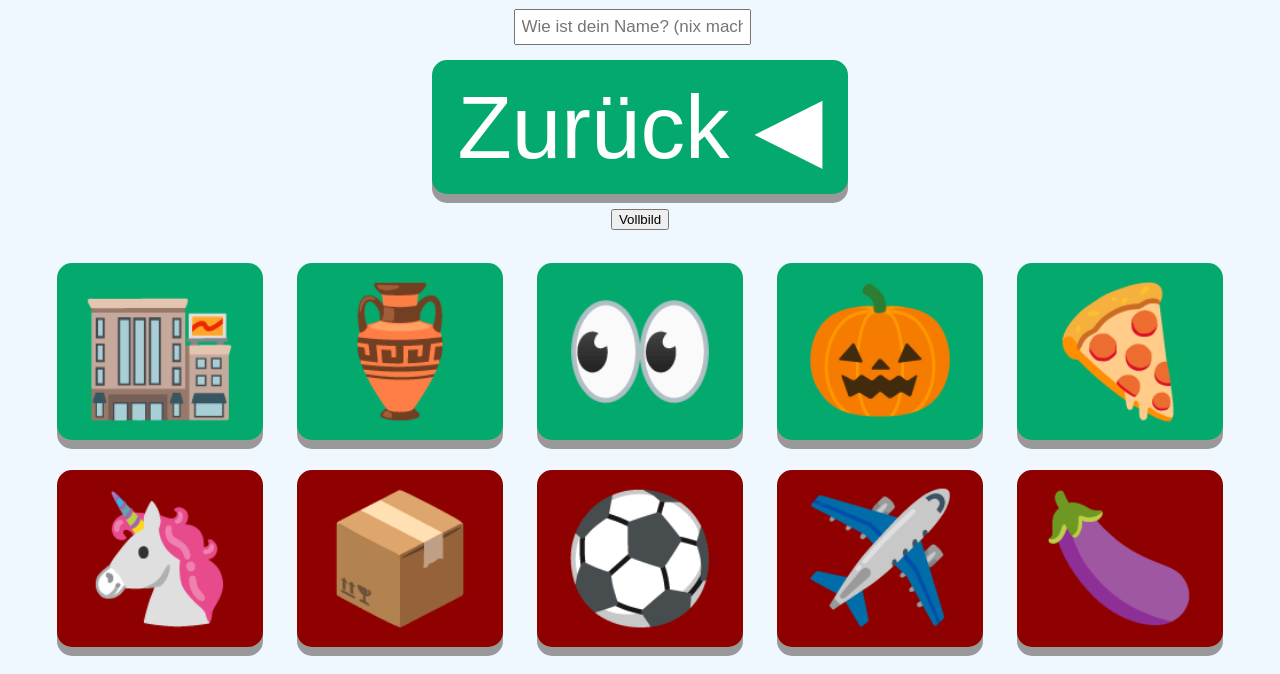
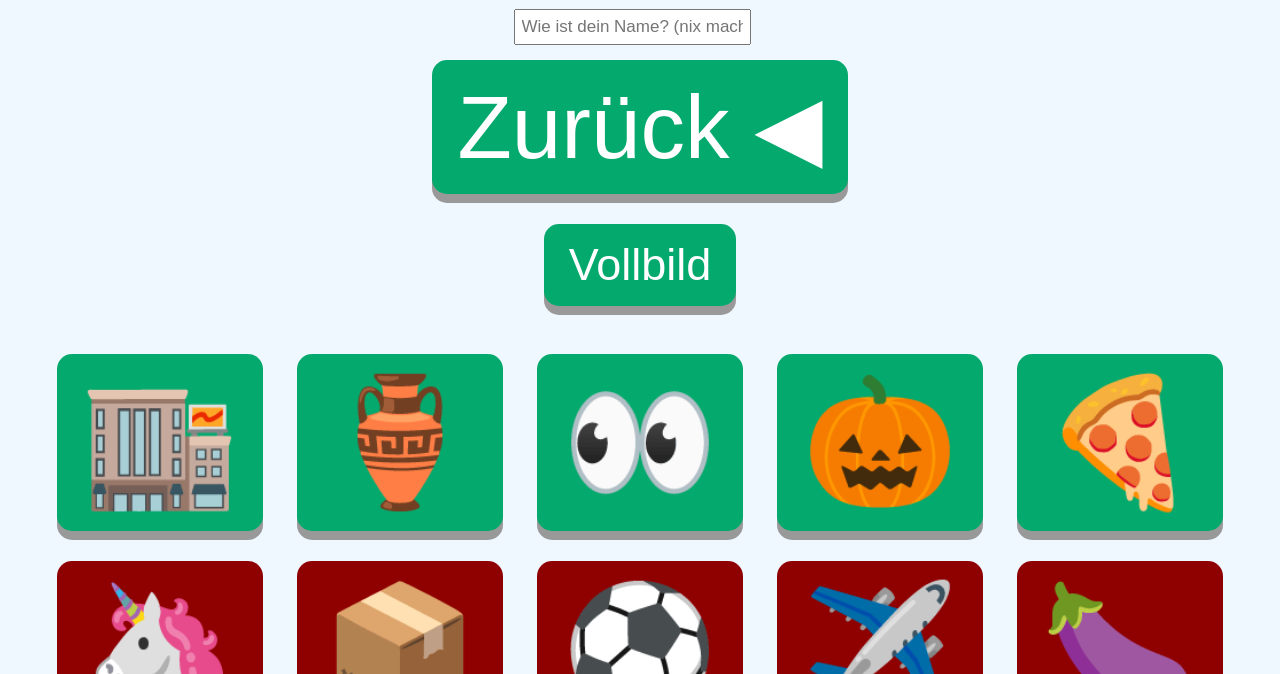
Before and after one commit to 112BS/LRS-Online-Spiel, a plain HTML site: page auswahl.html in a window 1280 px wide. Shown: the part 79-753 px from the top of the page. Drawn offline with Linux system fonts and the light colour scheme.

Commit message:
Update auswahl.html

```diff
--- a/auswahl.html
+++ b/auswahl.html
@@ -9,6 +9,19 @@
   body{
     background-color: aliceblue;
   }
+    button{
+  padding: 15px 25px;
+  margin: 15px;
+  font-size: 45px;
+  text-align: center;
+  cursor: pointer;
+  outline: none;
+  color: #fff;
+  background-color: #04AA6D;
+  border: none;
+  border-radius: 15px;
+  box-shadow: 0 9px #999;
+    }
     .button {
   padding: 15px 25px;
   margin: 15px;
```
